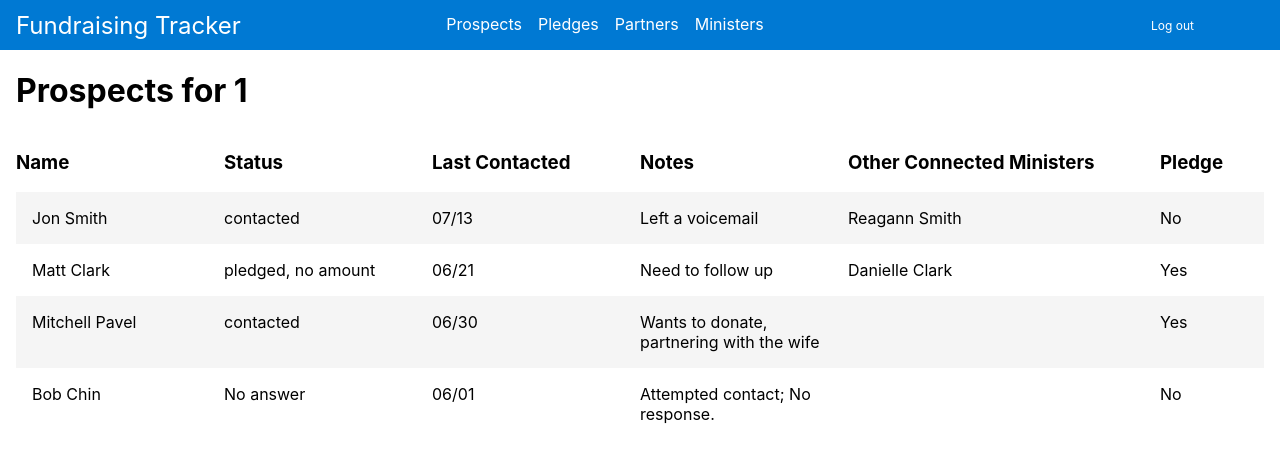
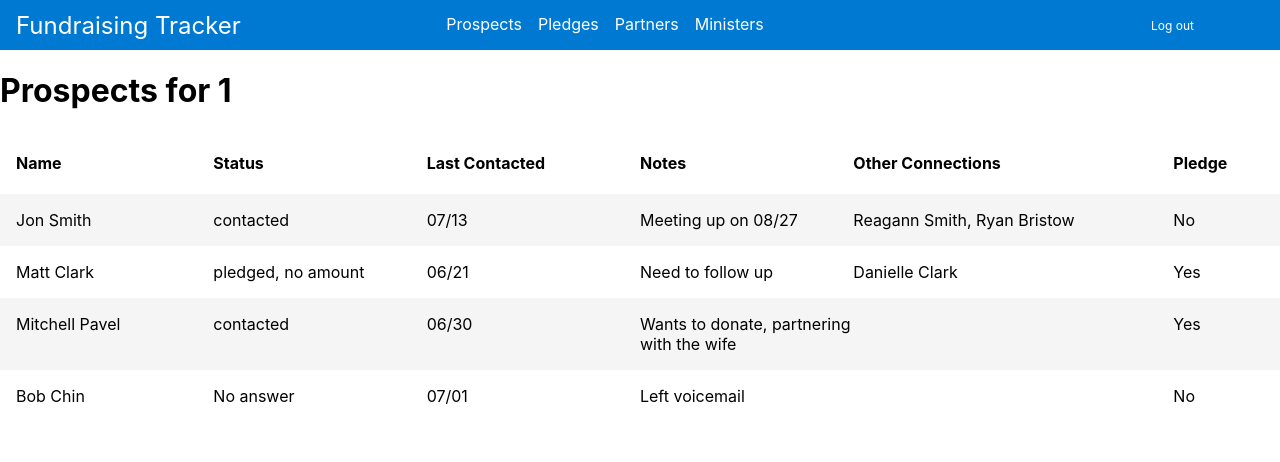
Before and after one commit to matthew-r-clark/drm, a Next.js app: page /1/prospects in a window 1280 px wide. Shown: the top 462 px of the page. Built offline with nearby package versions, Linux system fonts and the light colour scheme.

Commit message:
Made changes per design document

```diff
--- a/src/pages/[userId]/prospects.js
+++ b/src/pages/[userId]/prospects.js
@@ -1,16 +1,19 @@
 import { useRouter } from 'next/router';
 import styled from '@emotion/styled';
 import Grid from '../../components/utils/Grid';
+import { DesktopOnly, MobileOnly } from '../../components/MediaQuery';
 
 export default function Prospects() {
   const router = useRouter();
   const { userId } = router.query;
 
   const Container = styled.div`
-  padding-right: 1rem;
+  margin-left: -1rem;
 
   .first-col {
     grid-column: 1/ span 2;
+    padding-left: 1rem;
+
   }
   .second-col {
     grid-column: 3/ span 2;
@@ -32,44 +35,64 @@ export default function Prospects() {
     background: #F5F5F5;
 
   }
+
+  .numbers {
+    display: block;
+    width: 15px;
+    height: 15px;
+    text-align: center;
+    background-color: red;
+    color: white;
+    border-radius: 50%;
+    margin: 0 auto;
+  }
+
+@media (max-width: 800px){
+  font-size: .7rem;
+  text-align: center;
+  .first-col{
+    margin-left: -1rem;
+  }
+
+}
   `;
 
   const prospects = [
     {
       id: 1,
-    name: "Jon Smith",
-    status: "contacted",
-    last_contacted: "07/13",
-    notes: "Left a voicemail",
-    others: "Reagann Smith",
-    pledge: false
+      name: 'Jon Smith',
+      status: 'contacted',
+      last_contacted: '07/13',
+      notes: ['Meeting up on 08/27', 'Left a voicemail', 'Emailed'],
+      others: ['Reagann Smith', 'Ryan Bristow'],
+      pledge: false,
     },
     {
       id: 2,
-    name: "Matt Clark",
-    status: "pledged, no amount",
-    last_contacted: "06/21",
-    notes: "Need to follow up",
-    others: "Danielle Clark",
-    pledge: true
+      name: 'Matt Clark',
+      status: 'pledged, no amount',
+      last_contacted: '06/21',
+      notes: ['Need to follow up'],
+      others: ['Danielle Clark'],
+      pledge: true,
     },
     {
       id: 3,
-    name: "Mitchell Pavel",
-    status: "contacted",
-    last_contacted: "06/30",
-    notes: "Wants to donate, partnering with the wife",
-    others: "",
-    pledge: true
+      name: 'Mitchell Pavel',
+      status: 'contacted',
+      last_contacted: '06/30',
+      notes: ['Wants to donate, partnering with the wife'],
+      others: [],
+      pledge: true,
     },
     {
       id: 4,
-    name: "Bob Chin",
-    status: "No answer",
-    last_contacted: "06/01",
-    notes: "Attempted contact; No response.",
-    others: "",
-    pledge: false
+      name: 'Bob Chin',
+      status: 'No answer',
+      last_contacted: '07/01',
+      notes: ['Left voicemail', 'Attempted contact; No response.'],
+      others: [],
+      pledge: false,
     },
   ];
 
@@ -77,22 +100,33 @@ const prospects = [
     <Container>
       <h1 style={{ marginLeft: '1rem' }}>Prospects for {userId}</h1>
       <Grid cols={12}>
-        <h3 className="first-col">Name</h3>
-        <h3 className="second-col">Status</h3>
-        <h3 className="third-col">Last Contacted</h3>
-        <h3 className="fourth-col">Notes</h3>
-        <h3 className="fifth-col">Other Connected Ministers</h3>
-        <h3 className="sixth-col">Pledge</h3>
+        <h4 className="first-col">Name</h4>
+        <h4 className="second-col">Status</h4>
+        <h4 className="third-col">Last Contacted</h4>
+        <h4 className="fourth-col">Notes</h4>
+        <h4 className="fifth-col">Other Connections</h4>
+        <h4 className="sixth-col">Pledge</h4>
       </Grid>
 
       {prospects.map((prospect) => (
         <Grid className={prospect.id % 2 ? 'dark columns' : 'columns'} key={prospect.id} cols={12}>
-        <p style={{ marginLeft: '1rem' }} className="first-col">{prospect.name}</p>
+          <p className="first-col">{prospect.name}</p>
           <p className="second-col">{prospect.status}</p>
           <p className="third-col">{prospect.last_contacted}</p>
-        <p className="fourth-col">{prospect.notes}</p>
-        <p className="fifth-col">{prospect.others}</p>
-        <p className="sixth-col">{prospect.pledge ? "Yes" : "No"}</p>
+          <p className="fourth-col">{prospect.notes[0]}</p>
+
+          <p className="fifth-col">
+            <DesktopOnly>
+              {prospect.others.map((other, index) => (
+                <span>
+                  {other}{prospect.others.length > 1 && index !== prospect.others.length - 1 ? ', ' : ''}
+                </span>
+              ))}
+            </DesktopOnly>
+            <MobileOnly><span className="numbers">{prospect.others.length}</span></MobileOnly>
+          </p>
+
+          <p className="sixth-col">{prospect.pledge ? 'Yes' : 'No'}</p>
         </Grid>
       ))}
 
```
Lines whose indentation alone changed are shown as unchanged.
